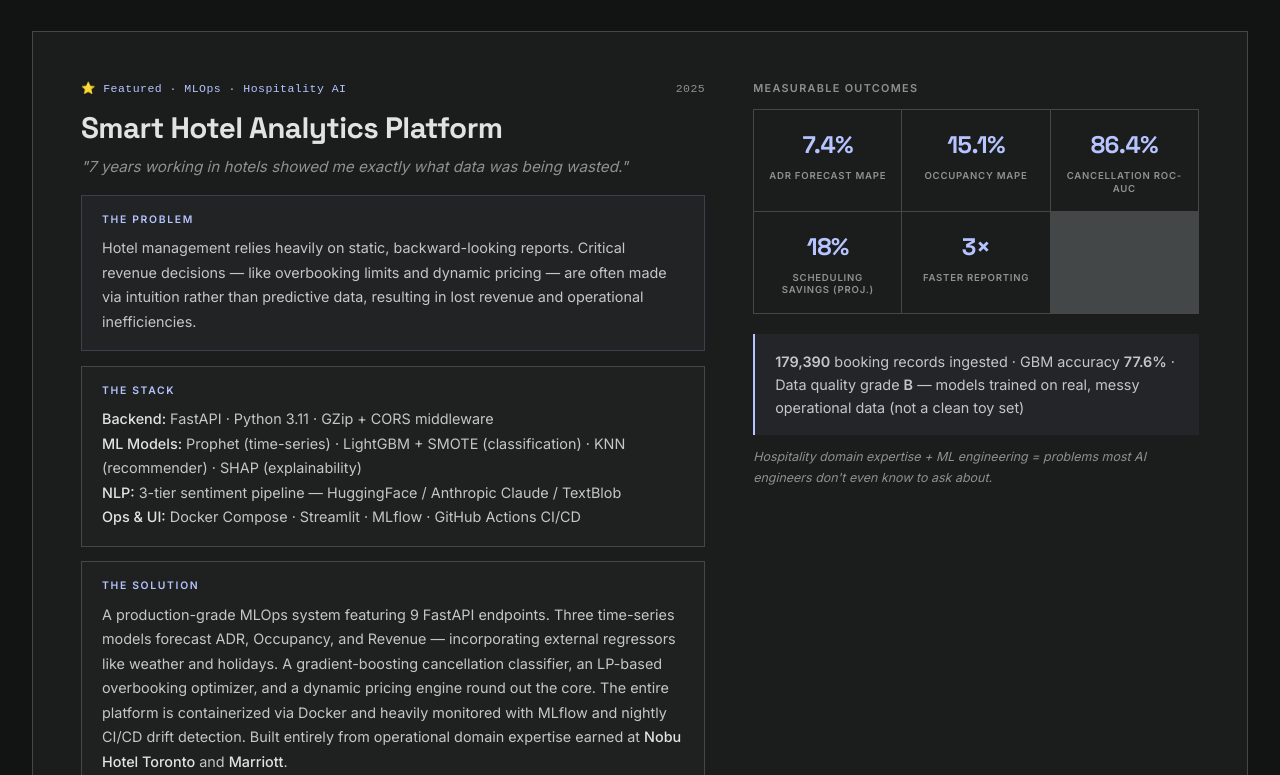
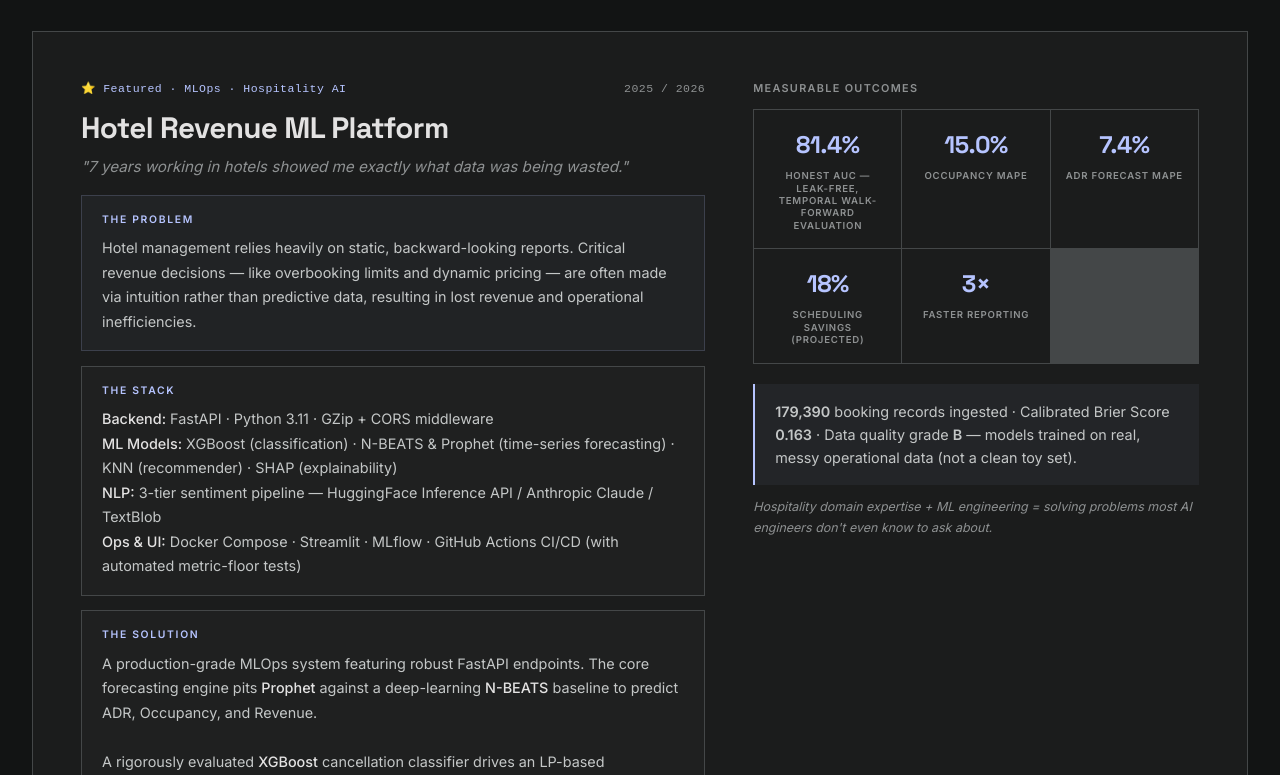
Before and after one commit to nabindev3/nabinwebsite, a React (Vite) app: page / in a window 1280 px wide. Shown: the part 8945-9720 px from the top of the page. Built offline with nearby package versions, Linux system fonts and the light colour scheme.

Commit message:
Hotel project: rename to Hotel Revenue ML Platform; XGBoost + N-BEATS, leak-free 81.4% AUC

```diff
--- a/src/data/content.js
+++ b/src/data/content.js
@@ -196,27 +196,27 @@ export const FEATURED_PROJECTS = [
   },
   {
     type: '⭐ Featured · MLOps · Hospitality AI',
-    year: '2025',
-    title: 'Smart Hotel Analytics Platform',
+    year: '2025 / 2026',
+    title: 'Hotel Revenue ML Platform',
     hook: '"7 years working in hotels showed me exactly what data was being wasted."',
     problem: `Hotel management relies heavily on static, backward-looking reports. Critical revenue decisions — like overbooking limits and dynamic pricing — are often made via intuition rather than predictive data, resulting in lost revenue and operational inefficiencies.`,
-    stack: `<strong>Backend:</strong> FastAPI · Python 3.11 · GZip + CORS middleware<br><strong>ML Models:</strong> Prophet (time-series) · LightGBM + SMOTE (classification) · KNN (recommender) · SHAP (explainability)<br><strong>NLP:</strong> 3-tier sentiment pipeline — HuggingFace / Anthropic Claude / TextBlob<br><strong>Ops & UI:</strong> Docker Compose · Streamlit · MLflow · GitHub Actions CI/CD`,
-    solution: `A production-grade MLOps system featuring 9 FastAPI endpoints. Three time-series models forecast ADR, Occupancy, and Revenue — incorporating external regressors like weather and holidays. A gradient-boosting cancellation classifier, an LP-based overbooking optimizer, and a dynamic pricing engine round out the core. The entire platform is containerized via Docker and heavily monitored with MLflow and nightly CI/CD drift detection. Built entirely from operational domain expertise earned at <strong>Nobu Hotel Toronto</strong> and <strong>Marriott</strong>.`,
-    pills: ['Python 3.11', 'FastAPI', 'Prophet', 'LightGBM', 'SHAP', 'PuLP', 'Streamlit', 'MLflow', 'Docker', 'GitHub Actions', 'HuggingFace', 'Anthropic Claude', 'SMOTE'],
+    stack: `<strong>Backend:</strong> FastAPI · Python 3.11 · GZip + CORS middleware<br><strong>ML Models:</strong> XGBoost (classification) · N-BEATS &amp; Prophet (time-series forecasting) · KNN (recommender) · SHAP (explainability)<br><strong>NLP:</strong> 3-tier sentiment pipeline — HuggingFace Inference API / Anthropic Claude / TextBlob<br><strong>Ops & UI:</strong> Docker Compose · Streamlit · MLflow · GitHub Actions CI/CD (with automated metric-floor tests)`,
+    solution: `A production-grade MLOps system featuring robust FastAPI endpoints. The core forecasting engine pits <strong>Prophet</strong> against a deep-learning <strong>N-BEATS</strong> baseline to predict ADR, Occupancy, and Revenue.<br><br>A rigorously evaluated <strong>XGBoost</strong> cancellation classifier drives an LP-based overbooking optimizer and a dynamic pricing engine. To ensure production viability, the model is evaluated exclusively on a temporal holdout set using <strong>walk-forward TimeSeriesSplit</strong>, and notorious target-leakage features (like <code>booking_changes</code>) from the public dataset were strictly removed.<br><br>The entire platform is containerized via Docker and heavily monitored with MLflow and nightly CI/CD API health checks. Built entirely from operational domain expertise earned at <strong>Nobu Hotel Toronto</strong> and <strong>Marriott</strong>.`,
+    pills: ['Python 3.11', 'FastAPI', 'XGBoost', 'NeuralForecast (N-BEATS)', 'Prophet', 'SHAP', 'PuLP', 'Streamlit', 'MLflow', 'Docker', 'GitHub Actions', 'HuggingFace'],
     links: [
       { href: 'https://github.com/nabindev3/Smart-Hotel-Analytics-', label: 'View on GitHub →', primary: true },
       { href: 'https://smart-hotel-analytics-platform-6ziv.onrender.com/', label: 'Live Demo ↗' }
     ],
     impactLabel: 'Measurable Outcomes',
     kpis: [
+      { num: '81.4%', label: 'Honest AUC — leak-free, temporal walk-forward evaluation' },
+      { num: '15.0%', label: 'Occupancy MAPE' },
       { num: '7.4%',  label: 'ADR Forecast MAPE' },
-      { num: '15.1%', label: 'Occupancy MAPE' },
-      { num: '86.4%', label: 'Cancellation ROC-AUC' },
-      { num: '18%',   label: 'Scheduling Savings (proj.)' },
+      { num: '18%',   label: 'Scheduling Savings (projected)' },
       { num: '3×',    label: 'Faster Reporting' }
     ],
-    result: `<strong>179,390</strong> booking records ingested · GBM accuracy <strong>77.6%</strong> · Data quality grade <strong>B</strong> — models trained on real, messy operational data (not a clean toy set)`,
-    tagline: `Hospitality domain expertise + ML engineering = problems most AI engineers don't even know to ask about.`
+    result: `<strong>179,390</strong> booking records ingested · Calibrated Brier Score <strong>0.163</strong> · Data quality grade <strong>B</strong> — models trained on real, messy operational data (not a clean toy set).`,
+    tagline: `Hospitality domain expertise + ML engineering = solving problems most AI engineers don't even know to ask about.`
   }
 ];
 
```
